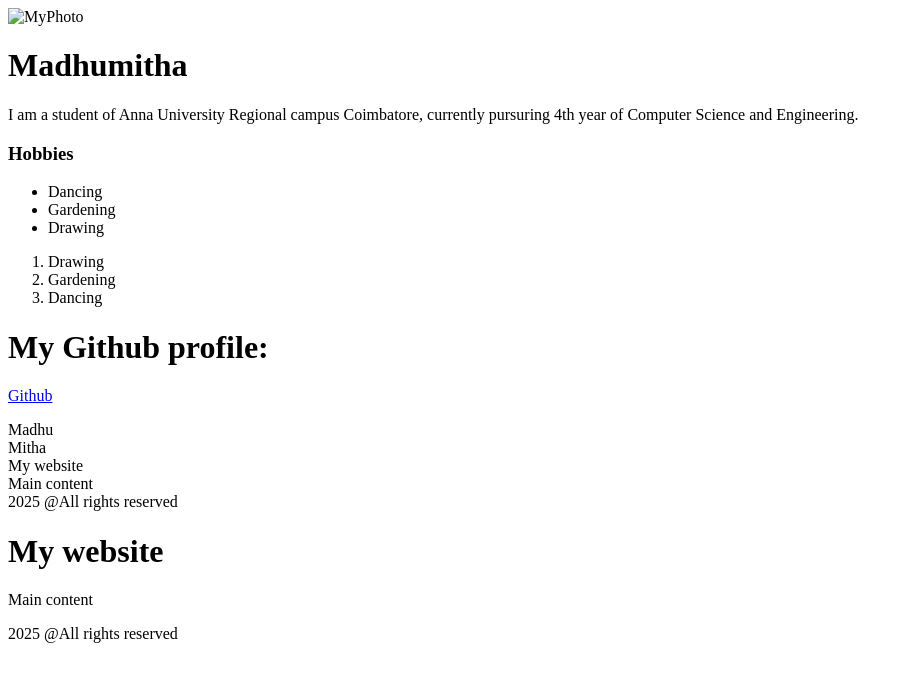
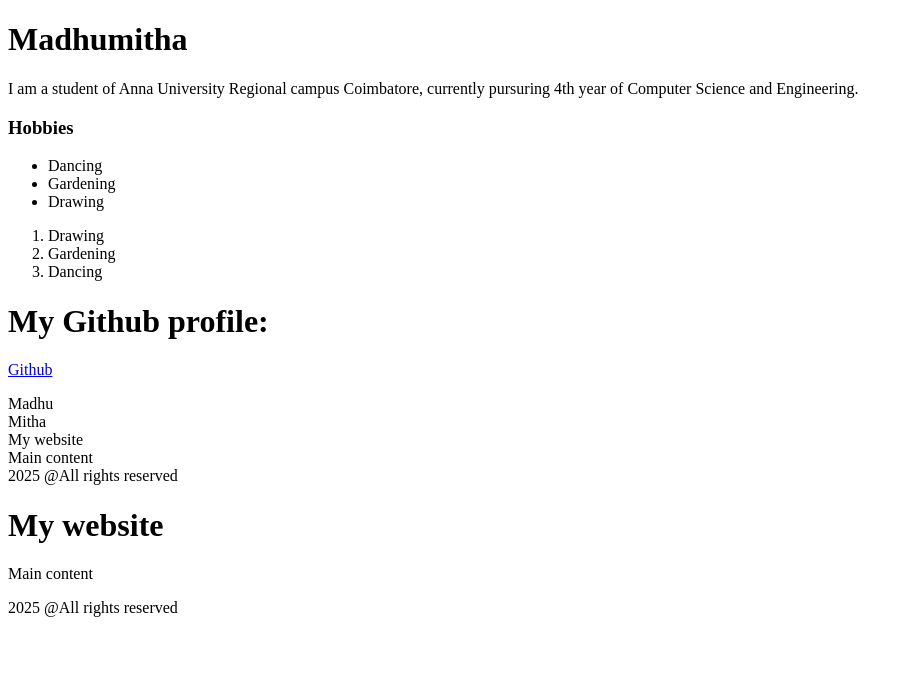
Before and after one commit to madhudhilip06/mernStack, a plain HTML site: page Ses2/index1.html in a window 1280 px wide. Shown: the whole page, without its empty margins (0-913 px from the left). Drawn offline with Linux system fonts and the light colour scheme.

Commit message:
Ses2 completed

```diff
--- a/Ses2/index1.html
+++ b/Ses2/index1.html
@@ -5,7 +5,7 @@
     <title>My Profile</title>
 </head>
 <body>
-    <img src="D:\Madhu\Rio.png" alt="MyPhoto" width="300" height="300" />
+    <!-- <img src="D:\Madhu\Rio.png" alt="MyPhoto" width="300" height="300" /> -->
     <h1>Madhumitha</h1>
     <p>I am a student of Anna University Regional campus Coimbatore,
         currently pursuring 4th year of Computer Science and Engineering.</p>
```
